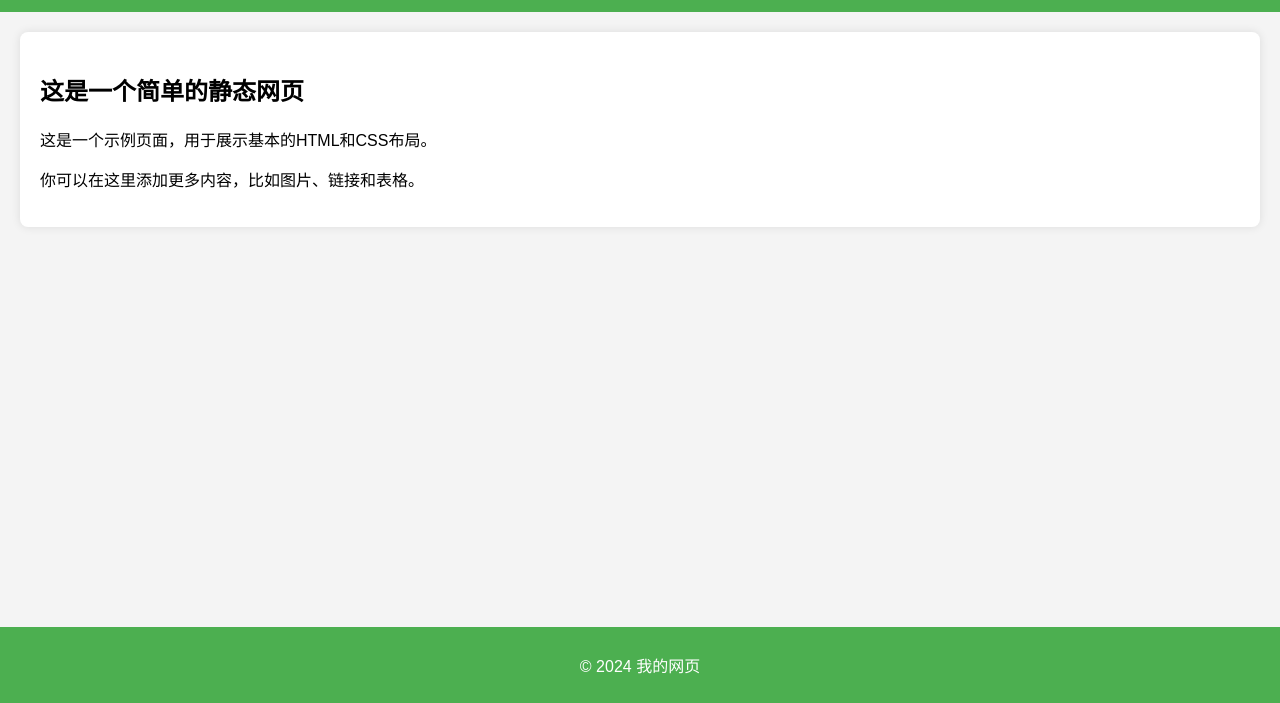
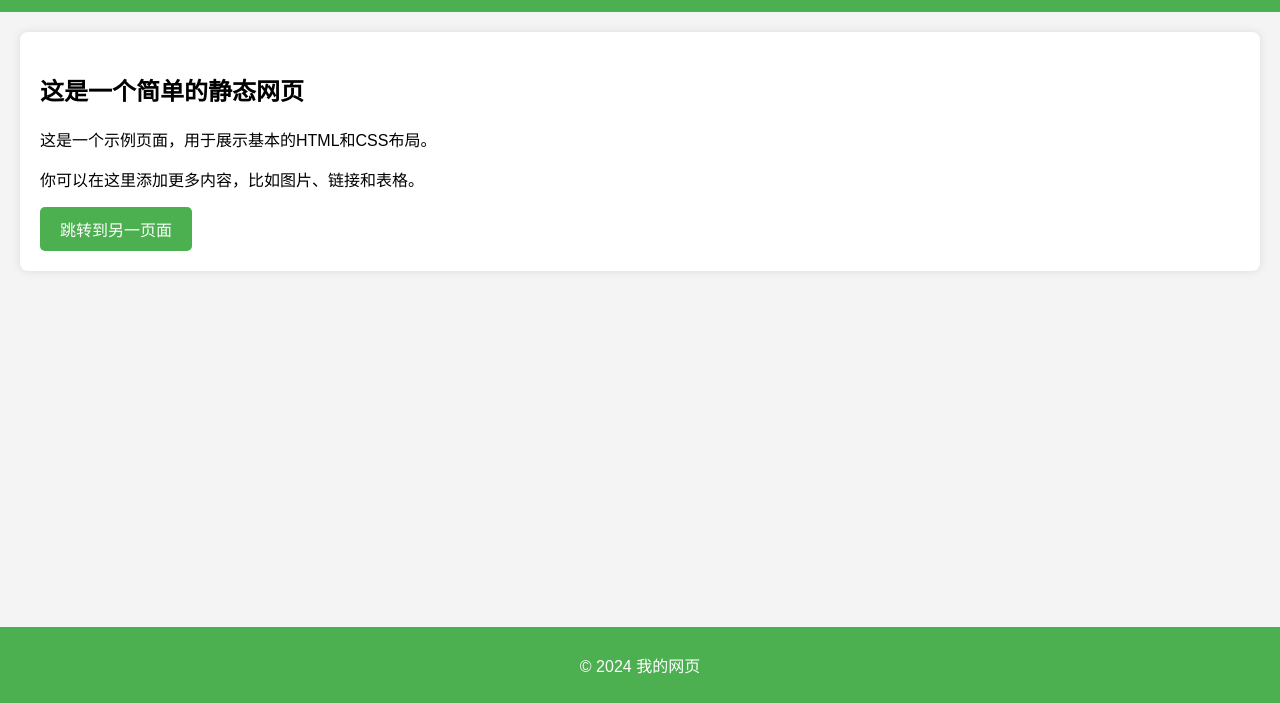
Before and after one commit to gyy0727/html-page-test, a plain HTML site: page index.html in a window 1280 px wide. Shown: the part 97-800 px from the top of the page. Drawn offline with Linux system fonts and the light colour scheme.

Commit message:
Update index.html

```diff
--- a/index.html
+++ b/index.html
@@ -33,7 +33,24 @@
             width: 100%;
             bottom: 0;
         }
+        button {
+            background-color: #4CAF50;
+            color: white;
+            border: none;
+            padding: 10px 20px;
+            cursor: pointer;
+            border-radius: 5px;
+            font-size: 16px;
+        }
+        button:hover {
+            background-color: #45a049;
+        }
     </style>
+    <script>
+        function redirectToAnotherPage() {
+            window.location.href = "another-page.html";
+        }
+    </script>
 </head>
 <body>
     <header>
@@ -43,6 +60,7 @@
         <h2>这是一个简单的静态网页</h2>
         <p>这是一个示例页面，用于展示基本的HTML和CSS布局。</p>
         <p>你可以在这里添加更多内容，比如图片、链接和表格。</p>
+        <button onclick="redirectToAnotherPage()">跳转到另一页面</button>
     </main>
     <footer>
         <p>&copy; 2024 我的网页</p>
```
